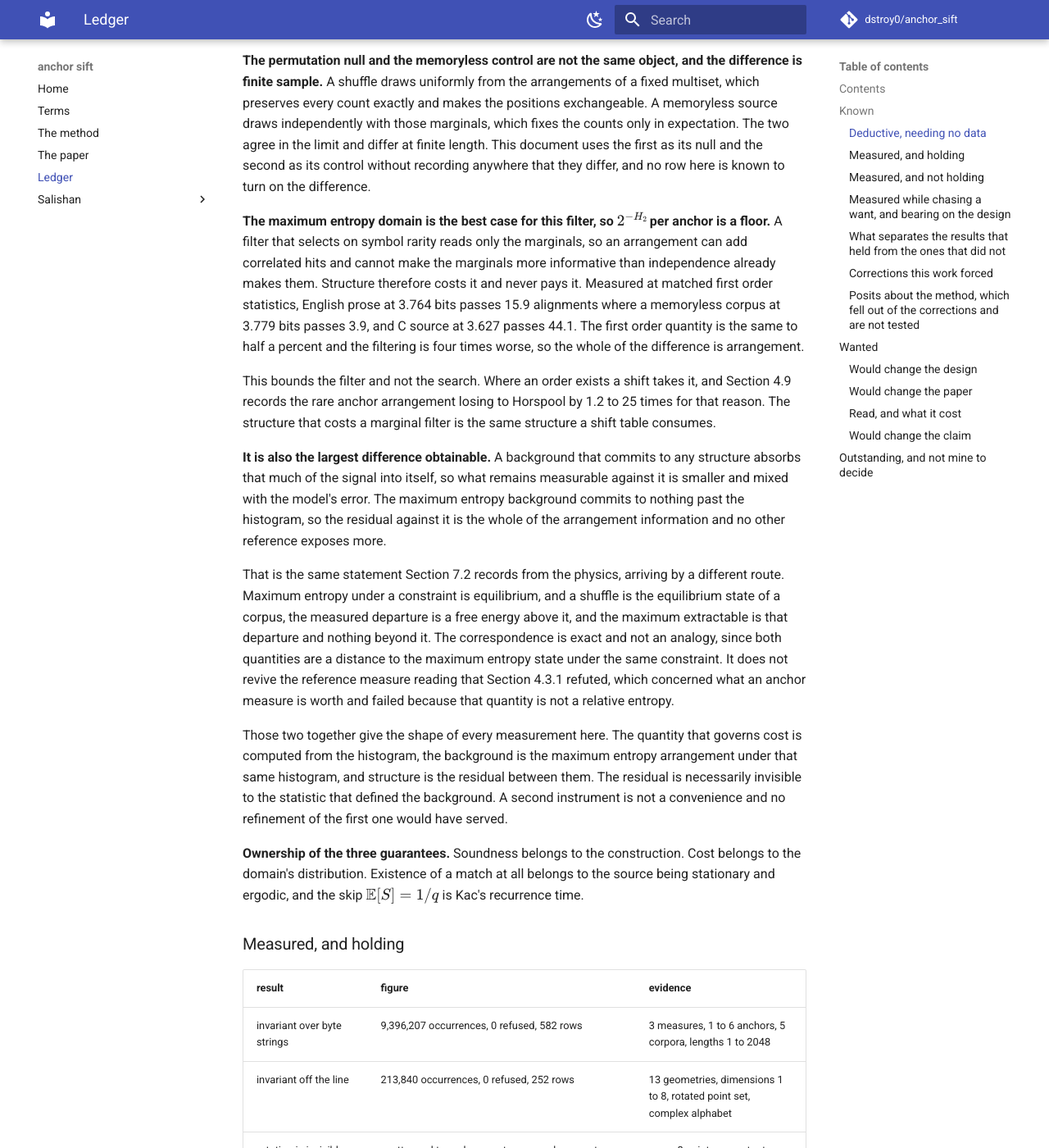
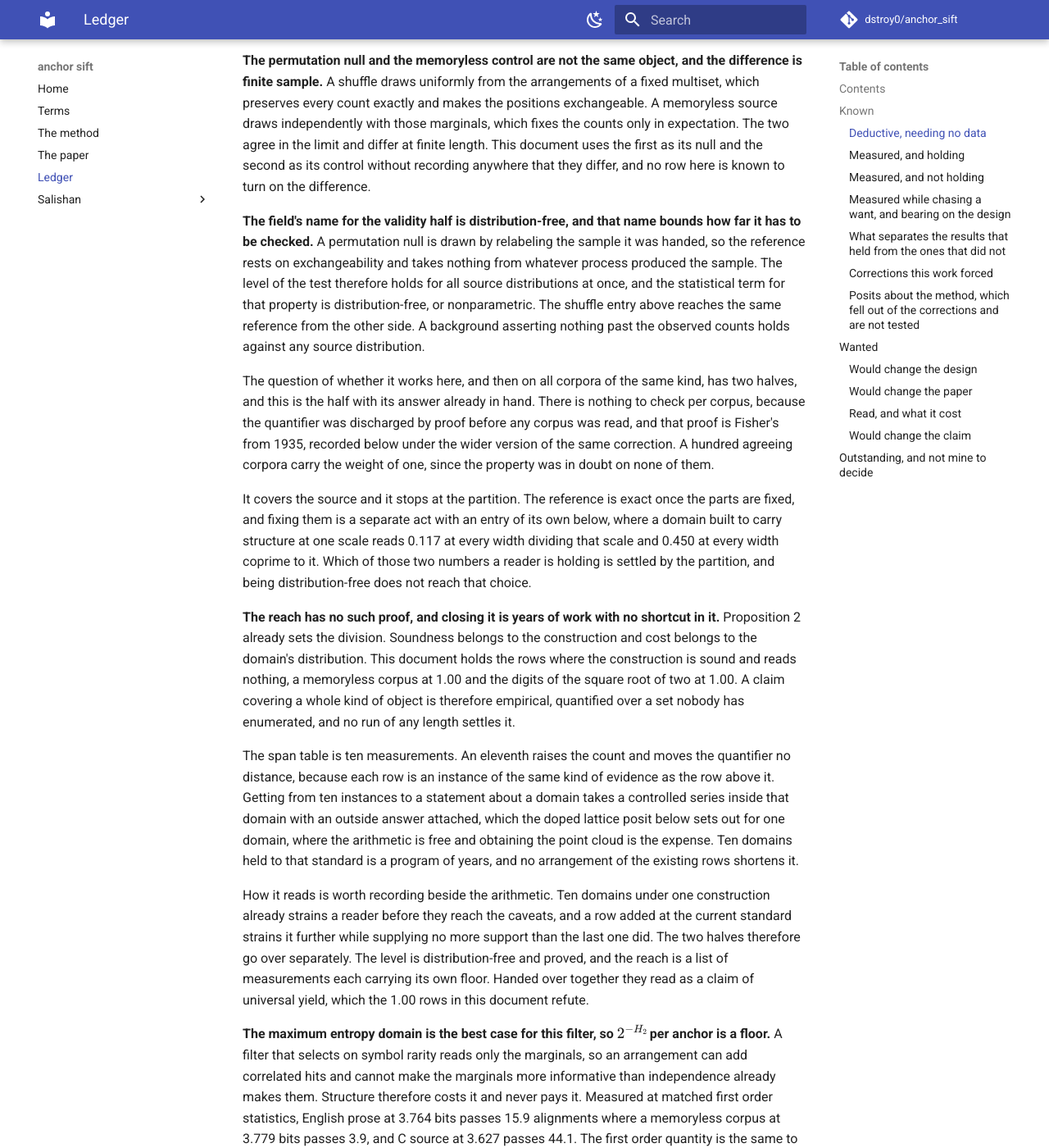
Before and after one commit to dstroy0/anchor_sift, an MkDocs documentation site: the page built from docs/research/anchor-sift-ledger.md, in a window 1280 px wide and 1400 px high, scrolled down 17876 px. Shown: the whole window at 82% size. Built offline with MkDocs 1.6.1 and Material for MkDocs 9.7.7, drawn with Linux system fonts in a browser that asks for light colours; comment, search, counter and statistics services are not loaded.

```diff
--- a/docs/research/anchor-sift-ledger.md
+++ b/docs/research/anchor-sift-ledger.md
@@ -414,6 +414,47 @@
 finite length. This document uses the first as its null and the second as its control without
 recording anywhere that they differ, and no row here is known to turn on the difference.
 
+**The field's name for the validity half is distribution-free, and that name bounds how far it has to
+be checked.** A permutation null is drawn by relabeling the sample it was handed, so the reference
+rests on exchangeability and takes nothing from whatever process produced the sample. The level of the
+test therefore holds for all source distributions at once, and the statistical term for that property
+is distribution-free, or nonparametric. The shuffle entry above reaches the same reference from the
+other side. A background asserting nothing past the observed counts holds against any source
+distribution.
+
+The question of whether it works here, and then on all corpora of the same kind, has two halves, and
+this is the half with its answer already in hand. There is nothing to check per corpus, because the
+quantifier was discharged by proof before any corpus was read, and that proof is Fisher's from 1935,
+recorded below under the wider version of the same correction. A hundred agreeing corpora carry the
+weight of one, since the property was in doubt on none of them.
+
+It covers the source and it stops at the partition. The reference is exact once the parts are fixed,
+and fixing them is a separate act with an entry of its own below, where a domain built to carry
+structure at one scale reads 0.117 at every width dividing that scale and 0.450 at every width coprime
+to it. Which of those two numbers a reader is holding is settled by the partition, and being
+distribution-free does not reach that choice.
+
+**The reach has no such proof, and closing it is years of work with no shortcut in it.** Proposition 2
+already sets the division. Soundness belongs to the construction and cost belongs to the domain's
+distribution. This document holds the rows where the construction is sound and reads nothing, a
+memoryless corpus at 1.00 and the digits of the square root of two at 1.00. A claim covering a whole
+kind of object is therefore empirical, quantified over a set nobody has enumerated, and no run of any
+length settles it.
+
+The span table is ten measurements. An eleventh raises the count and moves the quantifier no distance,
+because each row is an instance of the same kind of evidence as the row above it. Getting from ten
+instances to a statement about a domain takes a controlled series inside that domain with an outside
+answer attached, which the doped lattice posit below sets out for one domain, where the arithmetic is
+free and obtaining the point cloud is the expense. Ten domains held to that standard is a program of
+years, and no arrangement of the existing rows shortens it.
+
+How it reads is worth recording beside the arithmetic. Ten domains under one construction already
+strains a reader before they reach the caveats, and a row added at the current standard strains it
+further while supplying no more support than the last one did. The two halves therefore go over
+separately. The level is distribution-free and proved, and the reach is a list of measurements each
+carrying its own floor. Handed over together they read as a claim of universal yield, which the 1.00
+rows in this document refute.
+
 **The maximum entropy domain is the best case for this filter, so $2^{-H_2}$ per anchor is a floor.** A
 filter that selects on symbol rarity reads only the marginals, so an arrangement can add correlated hits
 and cannot make the marginals more informative than independence already makes them. Structure therefore
```
Also changed, not shown: tools/sim_cluster_rapid_deploy/README.md (added, +53 -0 lines), 1 other file.
